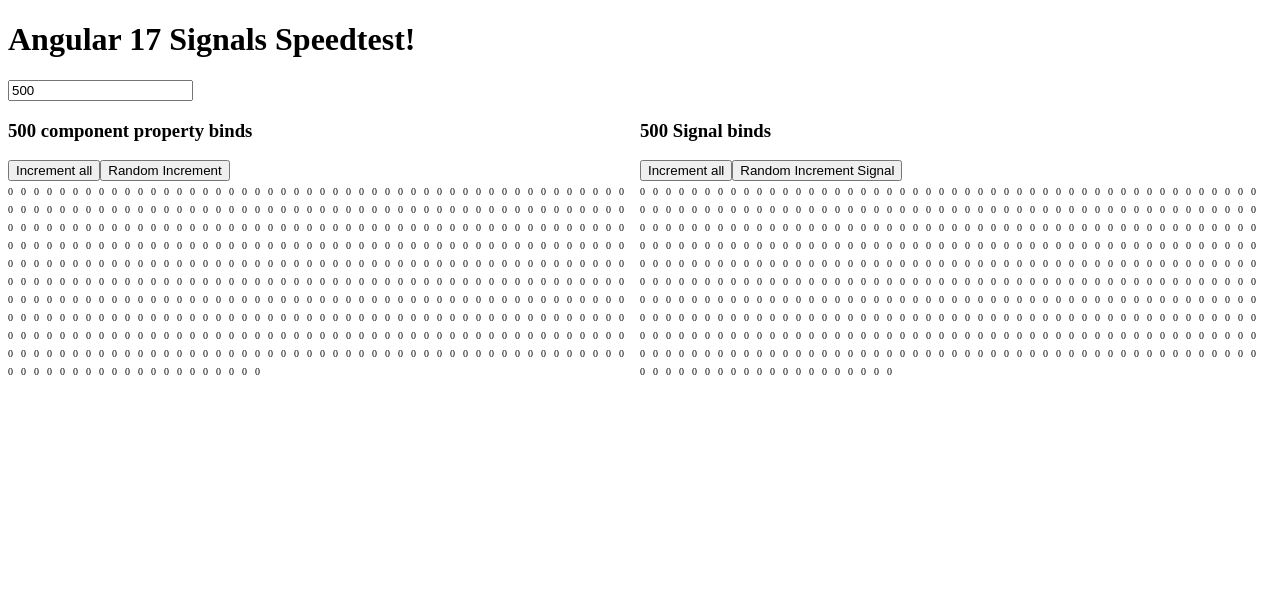
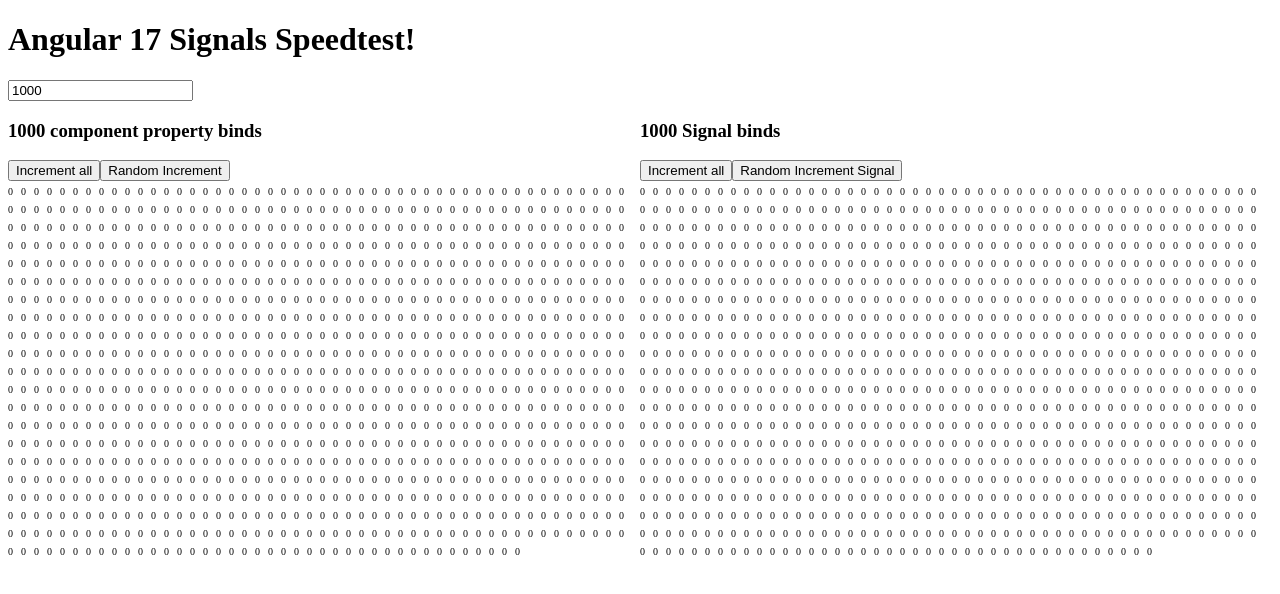
Before and after one commit to temega/angular17-playground, an Angular app: page / in a window 1280 px wide. Shown: the top 594 px of the page. Built offline with nearby package versions, Linux system fonts and the light colour scheme.

Commit message:
reuasable array generator function

```diff
--- a/src/app/app.component.ts
+++ b/src/app/app.component.ts
@@ -1,4 +1,4 @@
-import { Component, OnInit, afterRender, computed, signal } from '@angular/core';
+import { Component, OnInit, WritableSignal, afterRender, computed, signal } from '@angular/core';
 import { CommonModule } from '@angular/common';
 import { RouterOutlet } from '@angular/router';
 import { FormsModule } from '@angular/forms';
@@ -70,58 +70,54 @@
 
   }
 
-  numberOfItems = 500;
+  numberOfItems = 1000;
 
   title = `Angular 17 Signals Speedtest`;
 
-  counterProp = 0;
-  counterSignal = signal(0);
-
-  propsArray = Array.from({length: this.numberOfItems}, (v, k) => 0);
-
-  signalsArray = this.arrayOfUniqueSignals(0);
+  private arrayOfValuesGenerator(initialValue: () => any) {
+    return Array.from({ length: this.numberOfItems }, () => initialValue());
+  }
 
 
-  private arrayOfUniqueSignals(initialValue: number) {
-    return Array.from({ length: this.numberOfItems }, () => signal(initialValue));
-  }
+  signalsArray = this.arrayOfValuesGenerator(() => signal(0));
 
   public incrementSignal() {
-    this.signalsArray.forEach((signalVal, index, self) => {
-      self[index].update(curr => curr + 1);
+    this.signalsArray.forEach((signalVal, index, arr) => {
+      arr[index].update((curr: number) => curr + 1);
     });
   }
 
   public incrementRandomSignals() {
     console.time('timer');
-    let changeCounter = 0;
-    this.signalsArray.forEach((signalVal, index, self) => {
+    this.signalsArray.forEach((value, index, array) => {
       if (this.randomness()) {
-        self[index].update(curr => curr + 1)
-        changeCounter++;
+        value.update((current: any) => current + 1)
       };
+    });
+  }
+
+  propsArray = this.arrayOfValuesGenerator(() => 0);
+
+  public incrementProp() {
+    this.propsArray.forEach((value, index, array) => {
+      array[index] = value + 1;
     });
   }
 
   public incrementRandomProp() {
     console.time('timer');
-    let changeCounter = 0;
-    this.propsArray.forEach((currVal, index, self) => {
+    this.propsArray.forEach((value, index, array) => {
       if (this.randomness()) {
-        self[index] = currVal + 1;
-        changeCounter++;
+        array[index] = value + 1;
       };
     });
   }
 
+
   private randomness() {
-    return Math.random() < 0.5;
+    return Math.random() < 0.2;
   }
 
-  public incrementProp() {
-    this.propsArray.forEach((currVal, index, self) => {
-      self[index] = currVal + 1;
-    });
-  }
+
 
 }
```
